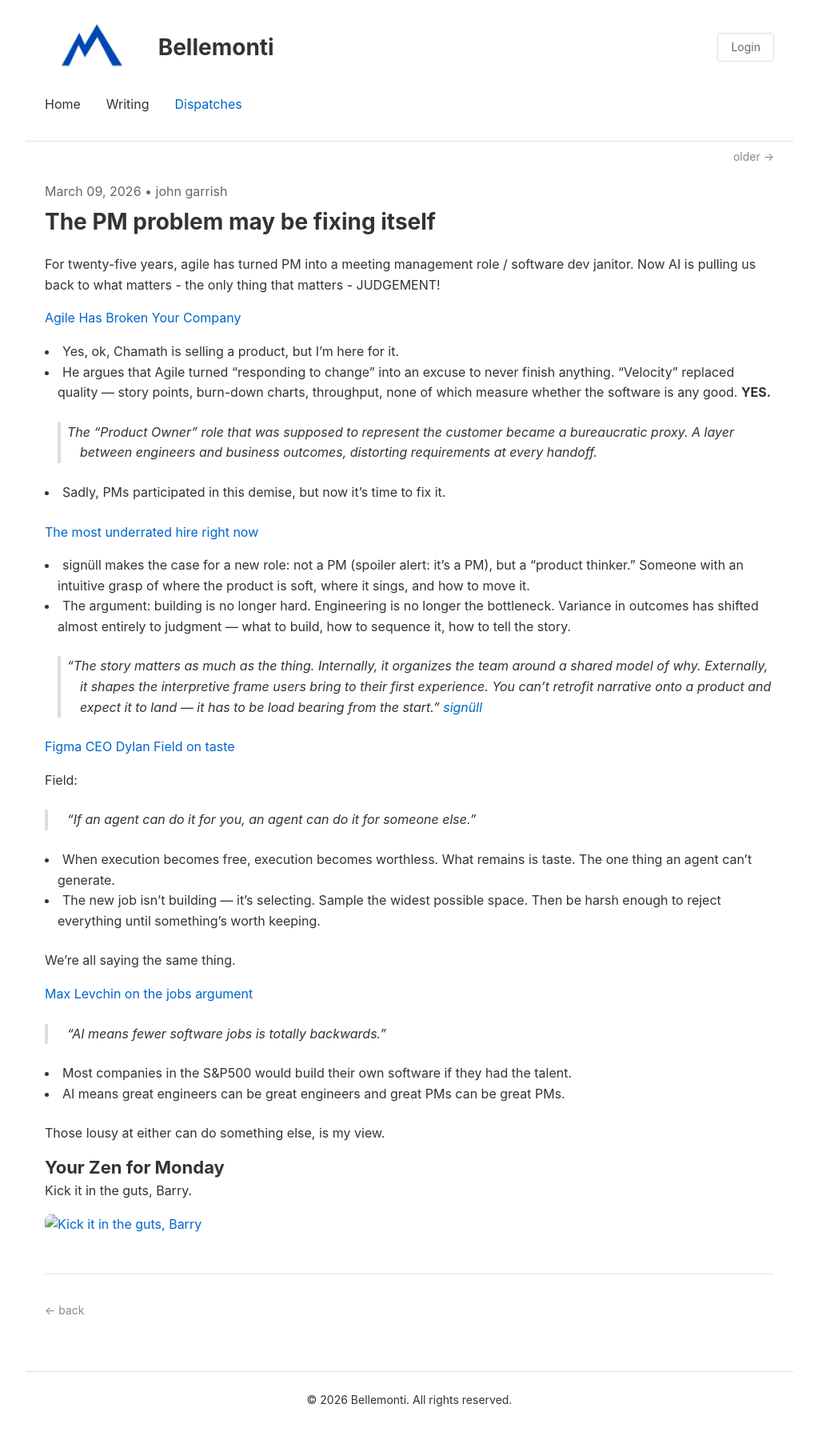
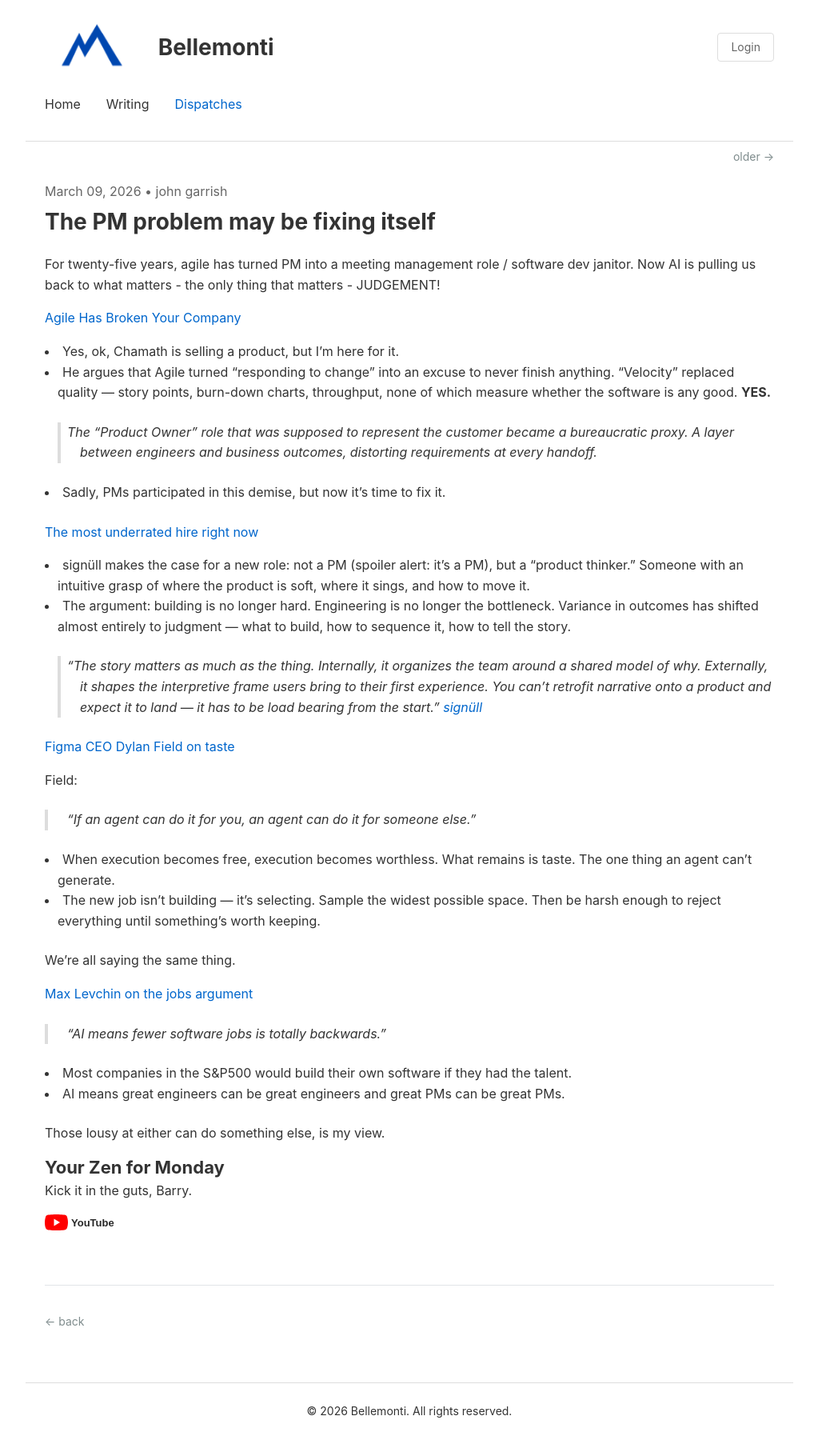
Before and after one commit to gibbygee/bellemonti-website, a Jekyll site: the page built from _dispatches/2026-03-09-pm-problem-may-be-fixing-itself.md, in a window 1280 px wide. Shown: the whole page at 80% size, without its empty margins (128-1151 px from the left). Built offline with Jekyll 4.4.1, drawn with Linux system fonts in a browser that asks for light colours.

Commit message:
Add YouTube logo link to Zen for Monday section
Co-Authored-By: Claude Sonnet 4.6 <noreply@anthropic.com>

```diff
--- a/_dispatches/2026-03-09-pm-problem-may-be-fixing-itself.md
+++ b/_dispatches/2026-03-09-pm-problem-may-be-fixing-itself.md
@@ -41,6 +41,4 @@ Those lousy at either can do something else, is my view.
 
 Kick it in the guts, Barry.
 
-<a href="https://youtu.be/qUi5Lo9SHTY?t=17" target="_blank" rel="noopener noreferrer" style="display: block; max-width: 550px;">
-  <img src="https://img.youtube.com/vi/qUi5Lo9SHTY/hqdefault.jpg" alt="Kick it in the guts, Barry" style="width: 100%; border-radius: 8px; display: block;">
-</a>
+<a href="https://youtu.be/qUi5Lo9SHTY?t=17" target="_blank" rel="noopener noreferrer" style="display:inline-block;text-decoration:none;margin-bottom:12px;"><svg xmlns="http://www.w3.org/2000/svg" viewBox="0 0 90 20" width="90" height="20"><path d="M27.97 3.19c-.31-1.17-1.24-2.09-2.4-2.4C23.37.13 14.5 0 14.5 0S5.63.13 3.43.79C2.27 1.1 1.34 2.02 1.03 3.19 0 6.42 0 10 0 10s0 3.58 1.03 6.81c.31 1.17 1.24 2.09 2.4 2.4 2.2.66 11.07.79 11.07.79s8.87-.13 11.07-.79c1.16-.31 2.09-1.23 2.4-2.4C29 13.58 29 10 29 10s0-3.58-1.03-6.81z" fill="#f00"/><path d="M11.5 14.5V5.5l7.5 4.5-7.5 4.5z" fill="#fff"/><text x="33" y="15" font-family="Arial,sans-serif" font-size="13" font-weight="bold" fill="#282828">YouTube</text></svg></a>
```
